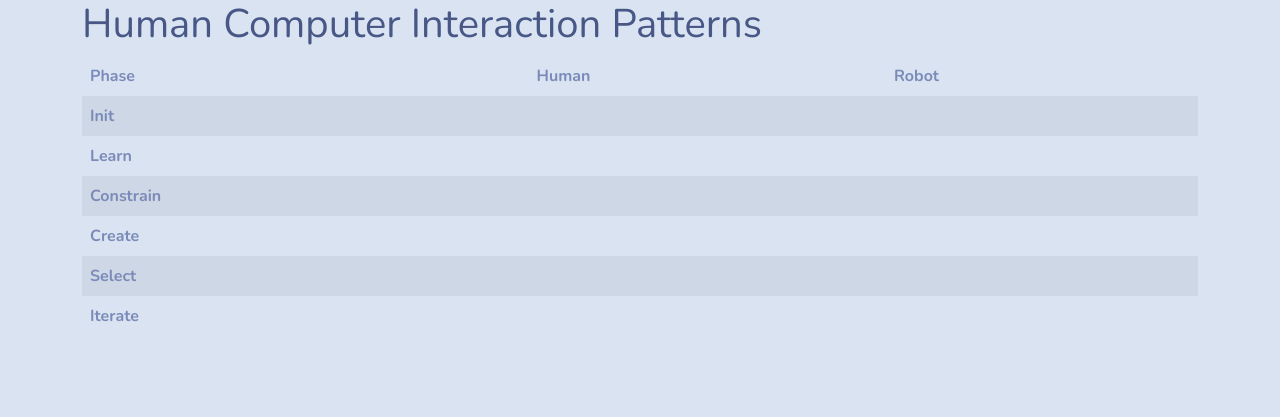
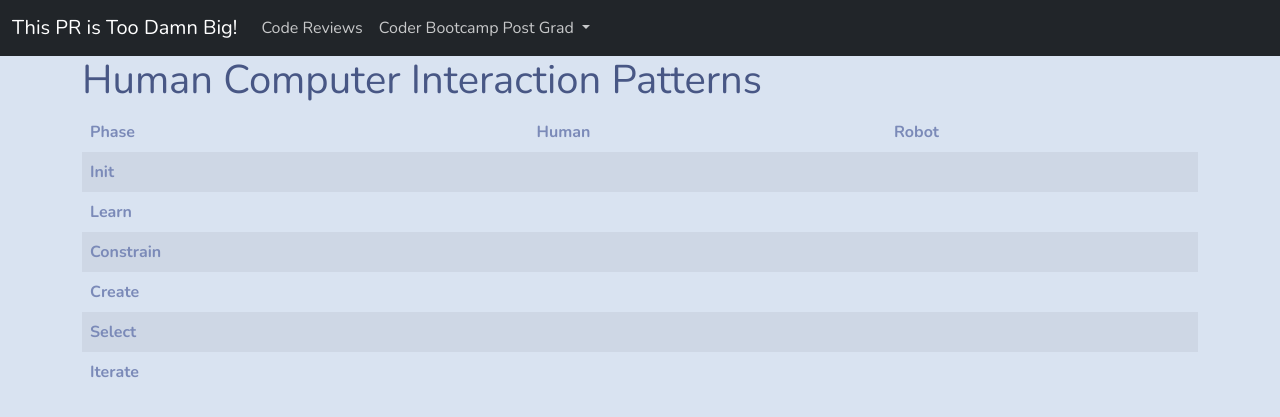
Before and after one commit to BellottiTech/too-large-PR, a Flask app: page / in a window 1280 px wide. Shown: the top 417 px of the page. Run offline with Flask 2, Linux system fonts and the light colour scheme; lists and menus that the app fills with data are empty; some libraries are stand-ins or nearby versions.

Commit message:
adding navbar

```diff
--- a/templates/index.html
+++ b/templates/index.html
@@ -13,10 +13,42 @@
 
 
     <body>
+        <nav class="navbar navbar-expand-lg navbar-dark bg-dark">
+            <div class="container-fluid">
+              <a class="navbar-brand" href="#">This PR is Too Damn Big!</a>
+              <button class="navbar-toggler" type="button" data-bs-toggle="collapse" data-bs-target="#navbarSupportedContent" aria-controls="navbarSupportedContent" aria-expanded="false" aria-label="Toggle navigation">
+                <span class="navbar-toggler-icon"></span>
+              </button>
+              <div class="collapse navbar-collapse" id="navbarSupportedContent">
+                <ul class="navbar-nav me-auto mb-2 mb-lg-0">
+                  <li class="nav-item">
+                    <a class="nav-link" href="https://www.bellotti.tech/effective-code-reviews">Code Reviews</a>
+                  </li>
+                  <li class="nav-item dropdown">
+                    <a class="nav-link dropdown-toggle" href="#" id="navbarDropdown" role="button" data-bs-toggle="dropdown" aria-expanded="false">
+                      Coder Bootcamp Post Grad
+                    </a>
+                    <ul class="dropdown-menu" aria-labelledby="navbarDropdown">
+                      <li><a class="dropdown-item" href="https://www.bellotti.tech/deep-than-broad">Deep then Broad</a></li>
+                      <li><a class="dropdown-item" href="https://www.bellotti.tech/learn-cs-fundamentals">Learn CS Fundamentals</a></li>
+                      <li><a class="dropdown-item" href=" https://www.bellotti.tech/managing-impostor-syndrome">Managing Impostor Syndrome</a></li>
+                      <li><hr class="dropdown-divider"></li>
+                      <li><a class="dropdown-item" href="https://bellotti.tech">More...</a></li>
+                    </ul>
+                  </li>
+                </ul>
+                </div>
+            </div>
+          </nav>
+
         <div class="container">
+            <div class="page-header">
+            <div class="row">
+                <div class="col"> <h1>Human Computer Interaction Patterns</h1></div>
+            </div>
+        </div>
             <div class="row">
               <div class="col">
-                <h1>Human Computer Interaction Patterns</h1>
                 <table class="table table-striped">
                     <thead>
                       <tr>
```
